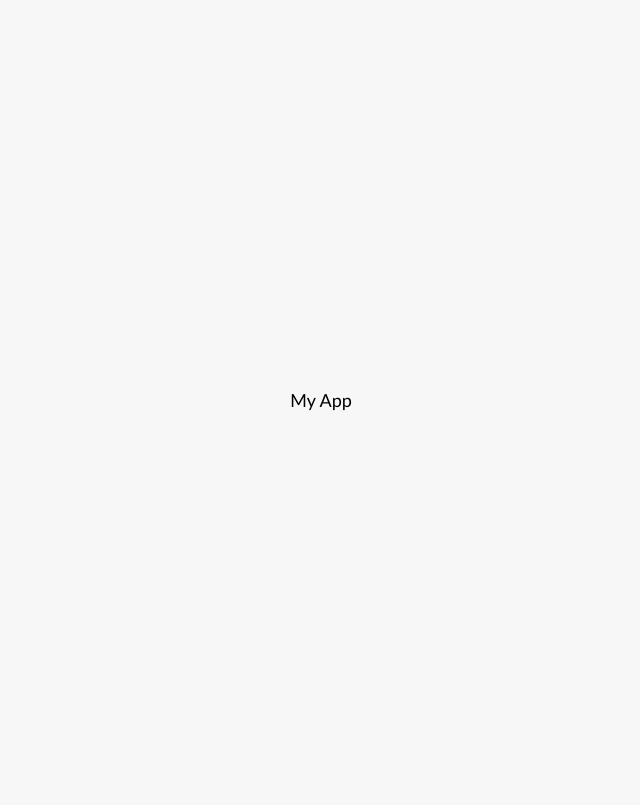
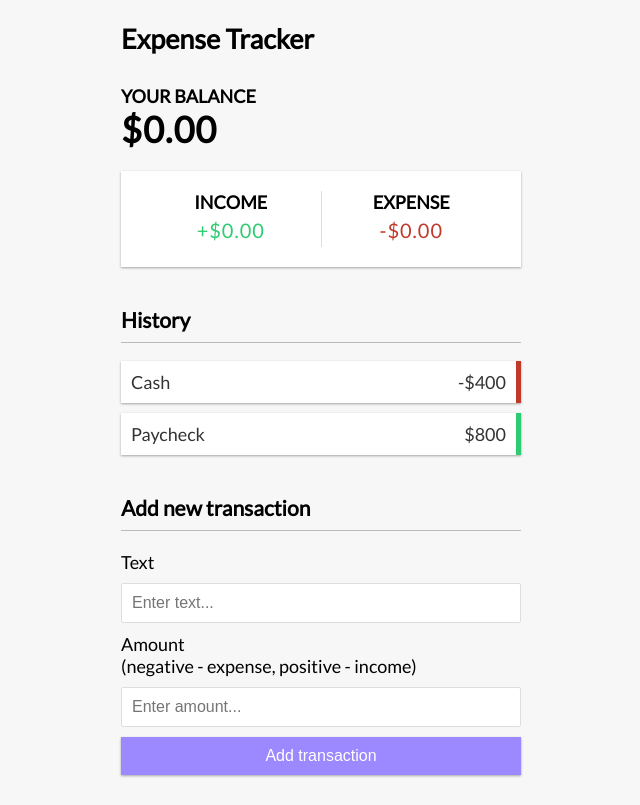
Before and after one commit to Paulicu/vue-expense-tracker, a Vue app: page / in a window 1280 px wide. Shown: the whole page, without its empty margins (319-959 px from the left). Built offline with nearby package versions, Linux system fonts and the light colour scheme.

Commit message:
Create UI

```diff
--- a/src/App.vue
+++ b/src/App.vue
@@ -1 +1,29 @@
-<template>My App</template>
+<script>
+    import Header from './components/Header.vue';
+    import Balance from './components/Balance.vue';
+    import IncomeExpenses from './components/IncomeExpenses.vue';
+    import TransactionList from './components/TransactionList.vue';
+    import AddTransaction from './components/AddTransaction.vue';
+    export default
+    {
+        components:
+        {
+            Header,
+            Balance,
+            IncomeExpenses,
+            TransactionList,
+            AddTransaction,
+        }
+    }
+</script>
+
+<template>
+    <Header></Header>
+
+    <div class="container">
+        <Balance></Balance>
+        <IncomeExpenses></IncomeExpenses>
+        <TransactionList></TransactionList>
+        <AddTransaction></AddTransaction>
+    </div>
+</template>
--- a/src/components/AddTransaction.vue
+++ b/src/components/AddTransaction.vue
@@ -0,0 +1,21 @@
+<template>
+    <h3>Add new transaction</h3>
+
+      <form id="form">
+        <div class="form-control">
+            <label for="text">Text</label>
+            <input type="text" id="text" placeholder="Enter text..." />
+        </div>
+
+        <div class="form-control">
+            <label for="amount">
+                Amount
+                <br />
+                (negative - expense, positive - income)
+            </label>
+            <input type="number" id="amount" placeholder="Enter amount..." />
+        </div>
+
+        <button class="btn">Add transaction</button>
+      </form>
+</template>
--- a/src/components/Balance.vue
+++ b/src/components/Balance.vue
@@ -0,0 +1,4 @@
+<template>
+    <h4>Your Balance</h4>
+    <h1 id="balance">$0.00</h1>
+</template>
--- a/src/components/Header.vue
+++ b/src/components/Header.vue
@@ -0,0 +1,3 @@
+<template>
+    <h2>Expense Tracker</h2>
+</template>
--- a/src/components/IncomeExpenses.vue
+++ b/src/components/IncomeExpenses.vue
@@ -0,0 +1,12 @@
+<template>
+    <div class="inc-exp-container">
+        <div>
+          <h4>Income</h4>
+          <p id="money-plus" class="money plus">+$0.00</p>
+        </div>
+        <div>
+          <h4>Expense</h4>
+          <p id="money-minus" class="money minus">-$0.00</p>
+        </div>
+    </div>
+</template>
--- a/src/components/TransactionList.vue
+++ b/src/components/TransactionList.vue
@@ -0,0 +1,13 @@
+<template>
+    <h3>History</h3>
+
+    <ul id="list" class="list">
+        <li class="minus">
+            Cash <span>-$400</span><button class="delete-btn">x</button>
+        </li>
+
+        <li class="plus">
+            Paycheck <span>$800</span><button class="delete-btn">x</button>
+        </li>
+    </ul>
+</template>
```
